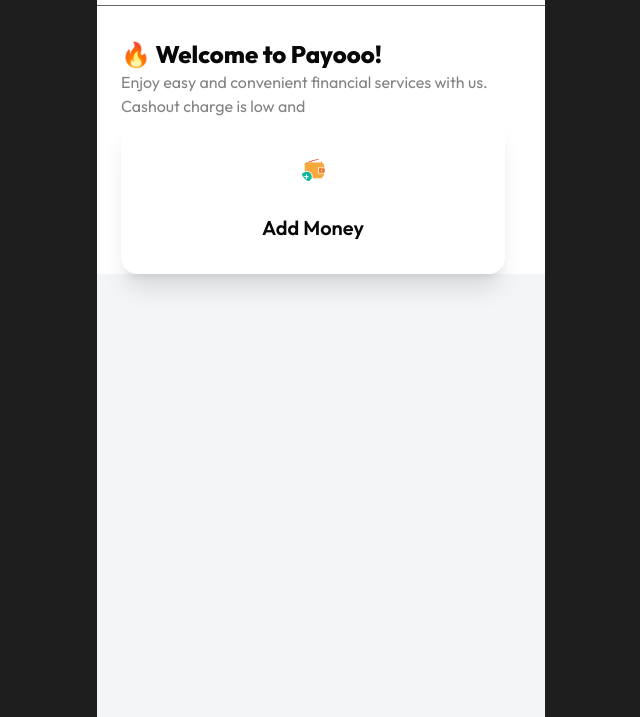
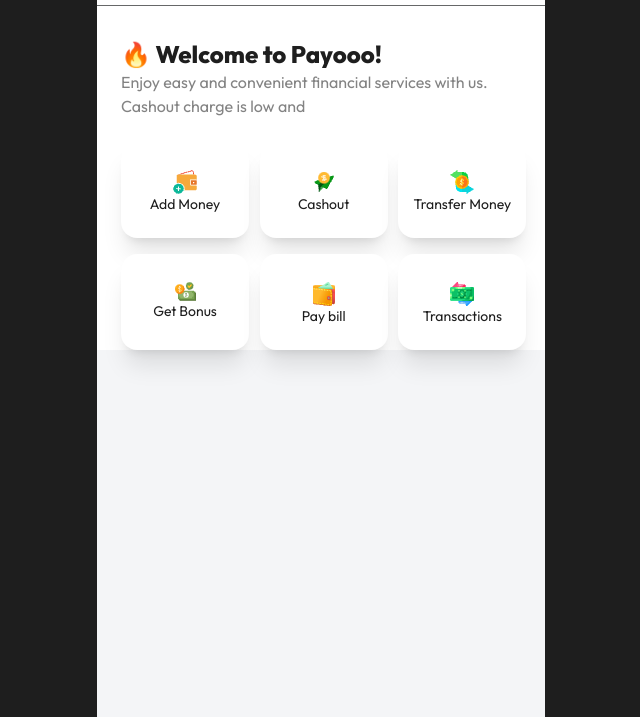
Before and after one commit to Sana0398/pay-app, a plain HTML site: page main.html in a window 1280 px wide. Shown: the part 83-800 px from the top of the page, without its empty margins (319-959 px from the left). Drawn offline with nearby package versions, Linux system fonts and the light colour scheme.

Commit message:
Main page added

```diff
--- a/main.html
+++ b/main.html
@@ -43,22 +43,82 @@
 
         </header>
         <main>
-            <section class="hero-section bg-white pt-8 px-6 text-[#080808]">
+            <section class="hero-section bg-white pt-8 px-6 text-[#1E1E1E]">
                 <h3 class="  text-2xl font-extrabold">🔥 Welcome to Payooo!</h3>
-                <p class="text-[#080808] text-opacity-50 text-base font-normal" >Enjoy easy and convenient financial services with us. Cashout charge is low and </p>
-
-                    <div class="card bg-base-100 w-96 shadow-xl">
-                        <figure class="px-10 pt-10">
+                <p class="text-[#080808] text-opacity-50 text-base font-normal mb-6" >Enjoy easy and convenient financial services with us. Cashout charge is low and </p>
+                <div class="grid grid-cols-3 gap-4">
+                    <div class="bg-base-100 w-32 h-24 shadow-xl rounded-2xl">
+                        <figure class="px-5 pt-7 flex justify-center items-center">
                           <img
                             src="./assets/wallet1.png"
                             alt="Shoes"
-                            class="rounded-xl" />
+                            class="W-6 H-6" />
                         </figure>
-                        <div class="card-body items-center text-center">
-                          <h2 class="card-title">Add Money</h2>
+                        <div class="items-center text-center">
+                          <h2 class="text-sm font-normal">Add Money</h2>
 
                         </div>
                 </div>
+                <div class="bg-base-100 w-32 h-24 shadow-xl rounded-2xl">
+                    <figure class="px-5 pt-7 flex justify-center items-center">
+                      <img
+                        src="./assets/send1.png"
+                        alt="Shoes"
+                        class="W-6 H-6" />
+                    </figure>
+                    <div class="items-center text-center">
+                      <h2 class="text-sm font-normal">Cashout</h2>
+
+                    </div>
+            </div>
+            <div class="bg-base-100 w-32 h-24 shadow-xl rounded-2xl">
+                <figure class="px-5 pt-7 flex justify-center items-center">
+                  <img
+                    src="./assets/money1.png"
+                    alt="Shoes"
+                    class="W-6 H-6" />
+                </figure>
+                <div class="items-center text-center">
+                  <h2 class="text-sm font-normal">Transfer Money</h2>
+
+                </div>
+        </div>
+        <div class="bg-base-100 w-32 h-24 shadow-xl rounded-2xl">
+            <figure class="px-5 pt-7 flex justify-center items-center">
+              <img
+                src="./assets/bonus1.png"
+                alt="Shoes"
+                class="W-6 H-6" />
+            </figure>
+            <div class="items-center text-center">
+              <h2 class="text-sm font-normal">Get Bonus</h2>
+
+            </div>
+    </div>
+    <div class="bg-base-100 w-32 h-24 shadow-xl rounded-2xl">
+        <figure class="px-5 pt-7 flex justify-center items-center">
+          <img
+            src="./assets/purse1.png"
+            alt="Shoes"
+            class="W-6 H-6" />
+        </figure>
+        <div class="items-center text-center">
+          <h2 class="text-sm font-normal">Pay bill</h2>
+
+        </div>
+</div>
+<div class="bg-base-100 w-32 h-24 shadow-xl rounded-2xl">
+    <figure class="px-5 pt-7 flex justify-center items-center">
+      <img
+        src="./assets/transaction1.png"
+        alt="Shoes"
+        class="W-6 H-6" />
+    </figure>
+    <div class="items-center text-center">
+      <h2 class="text-sm font-normal">Transactions</h2>
+    </div>
+    </div>
+</div>
             </section>
         </main>
         <footer>
```
